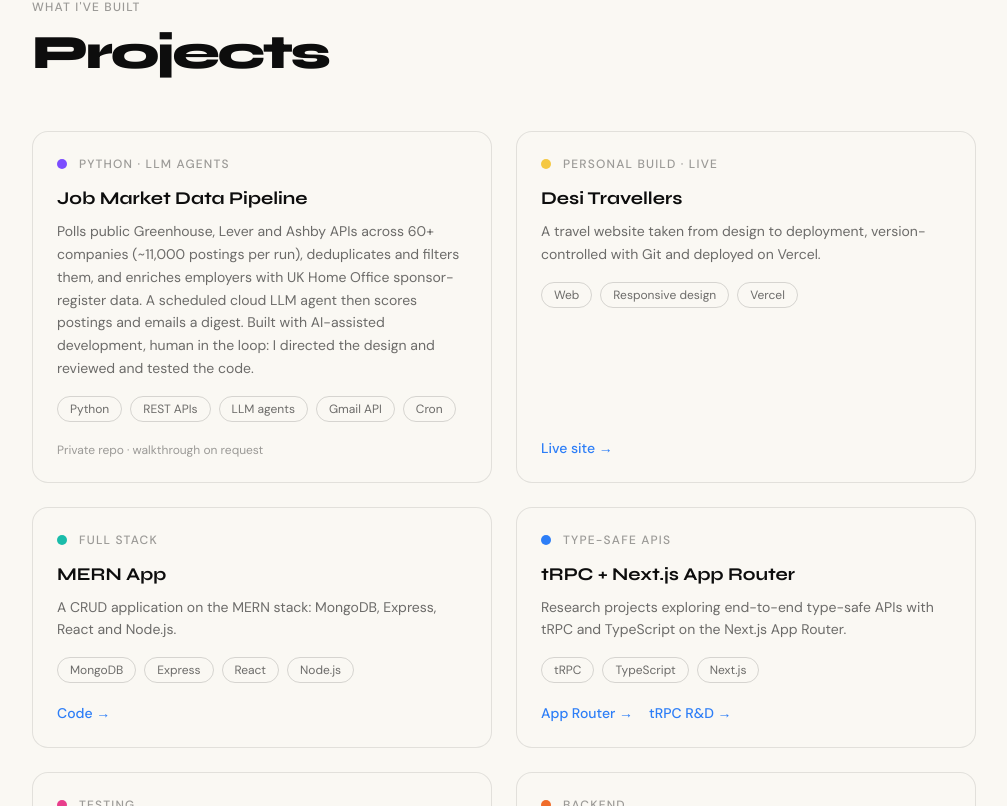
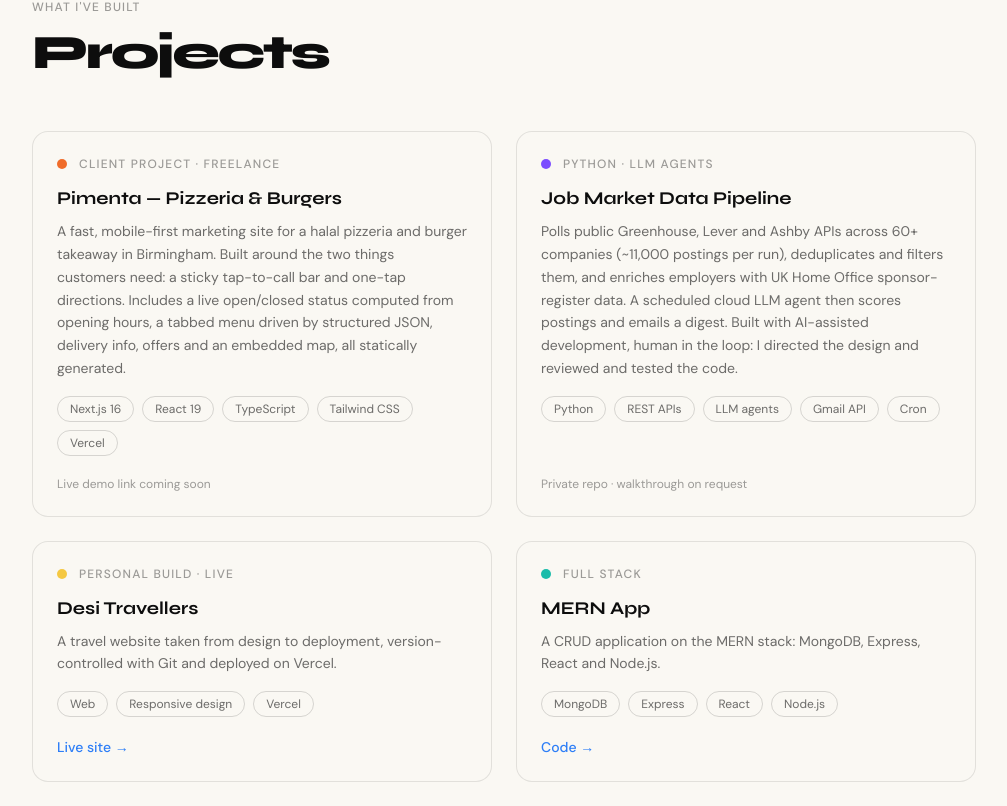
Before and after one commit to Prajeet7x/portfolio, a Next.js app: page / in a window 1280 px wide. Shown: the part 3354-4160 px from the top of the page, without its empty margins (136-1143 px from the left). Built offline with nearby package versions, Linux system fonts and the light colour scheme; no server answers.

Commit message:
Projects: add Pimenta client project; per-card link notes
Co-Authored-By: Claude Opus 5.5 <noreply@anthropic.com>

```diff
--- a/src/components/Projects.tsx
+++ b/src/components/Projects.tsx
@@ -6,16 +6,27 @@ interface Project {
   desc: string;
   stack: string[];
   links: { label: string; href: string }[];
+  note?: string;
   accent: string;
 }
 
 const projects: Project[] = [
+  {
+    title: "Pimenta — Pizzeria & Burgers",
+    tag: "Client project · freelance",
+    desc: "A fast, mobile-first marketing site for a halal pizzeria and burger takeaway in Birmingham. Built around the two things customers need: a sticky tap-to-call bar and one-tap directions. Includes a live open/closed status computed from opening hours, a tabbed menu driven by structured JSON, delivery info, offers and an embedded map, all statically generated.",
+    stack: ["Next.js 16", "React 19", "TypeScript", "Tailwind CSS", "Vercel"],
+    links: [],
+    note: "Live demo link coming soon",
+    accent: "bg-brand-orange",
+  },
   {
     title: "Job Market Data Pipeline",
     tag: "Python · LLM agents",
     desc: "Polls public Greenhouse, Lever and Ashby APIs across 60+ companies (~11,000 postings per run), deduplicates and filters them, and enriches employers with UK Home Office sponsor-register data. A scheduled cloud LLM agent then scores postings and emails a digest. Built with AI-assisted development, human in the loop: I directed the design and reviewed and tested the code.",
     stack: ["Python", "REST APIs", "LLM agents", "Gmail API", "Cron"],
     links: [],
+    note: "Private repo · walkthrough on request",
     accent: "bg-brand-purple",
   },
   {
@@ -102,9 +113,7 @@ export default function Projects() {
             </div>
 
             <div className="mt-auto flex flex-wrap gap-4">
-              {p.links.length === 0 && (
-                <span className="text-xs text-ink/40">Private repo · walkthrough on request</span>
-              )}
+              {p.note && <span className="text-xs text-ink/40">{p.note}</span>}
               {p.links.map((l) => (
                 <Link
                   key={l.href}
```
